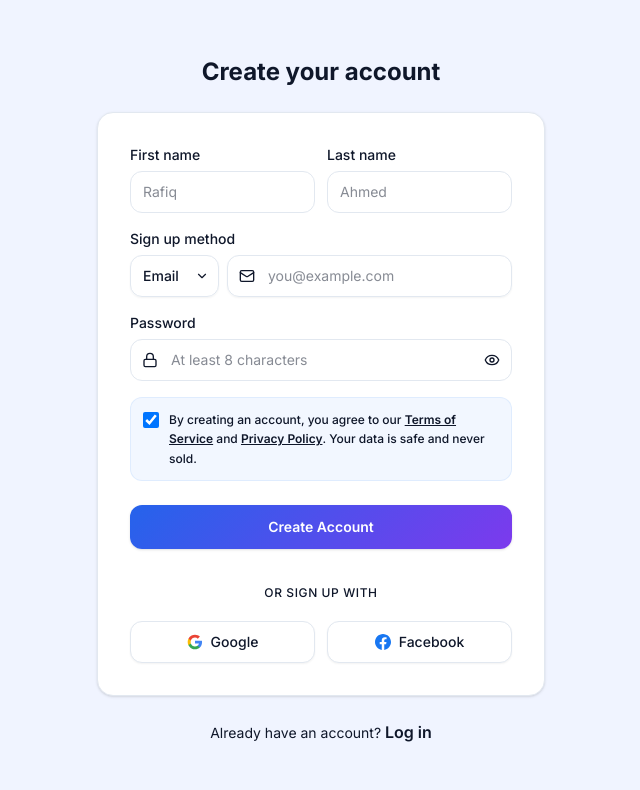
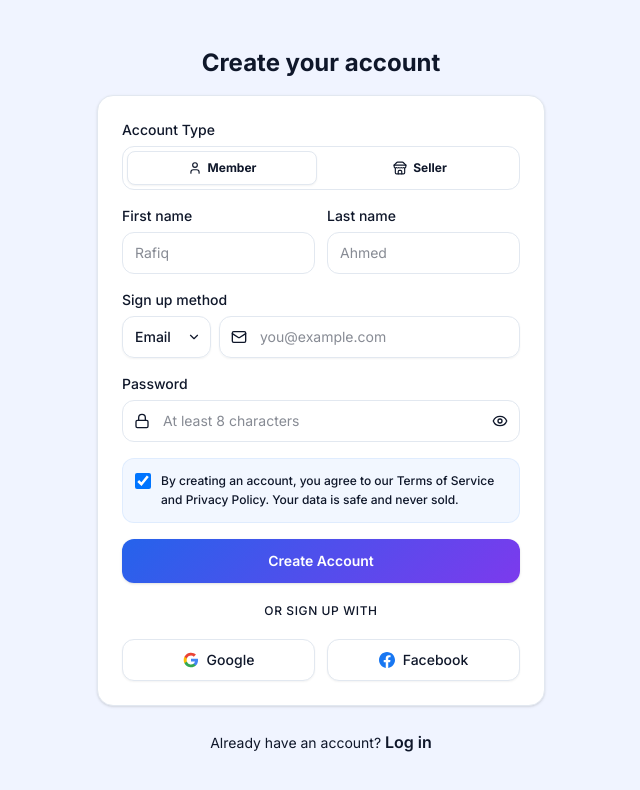
Before and after one commit to Zotish/Personal-project, a React (Vite) app: page /login in a window 1280 px wide. Both pictures are taken after typing "Sample123" into the empty fields and a click on the button "Create account". Shown: the top 790 px of the page, without its empty margins (319-959 px from the left). Built offline with nearby package versions, Linux system fonts and the light colour scheme.

Commit message:
Refine SignUp options: Member (for all users/sellers) and Seller (for verified shops/businesses)

```diff
--- a/src/app/pages/Auth.tsx
+++ b/src/app/pages/Auth.tsx
@@ -1,6 +1,6 @@
 import { useState } from "react";
 import { useNavigate } from "react-router";
-import { Globe, Eye, EyeOff, Mail, Lock, User, ChevronLeft, CheckCircle, Smartphone, ChevronDown } from "lucide-react";
+import { Globe, Eye, EyeOff, Mail, Lock, User, ChevronLeft, CheckCircle, Smartphone, ChevronDown, Store, ShieldCheck, Briefcase } from "lucide-react";
 
 // Brand icons
 const GoogleIcon = () => (
@@ -100,7 +100,7 @@ export function Login() {
             <div className="mt-4 text-xs text-muted-foreground">
               Didn't receive code?{" "}
               <button
-                onClick={() => { setOtp(["4","2","7","1","8","9"]); setErrorMsg(""); }}
+                onClick={() => { setOtp(["4", "2", "7", "1", "8", "9"]); setErrorMsg(""); }}
                 className="text-primary font-semibold hover:underline"
               >
                 Resend OTP
@@ -258,21 +258,115 @@ export function SignUp() {
   const [method, setMethod] = useState<"email" | "phone">("email");
   const [countryCode, setCountryCode] = useState("+1");
 
+  // Role & Seller Onboarding State
+  const [role, setRole] = useState<"user" | "seller">("user");
+  const [sellerType, setSellerType] = useState<"individual" | "business">("individual");
+  const [businessCategory, setBusinessCategory] = useState("furniture");
+
   return (
     <div className="min-h-screen bg-background flex items-center justify-center p-4">
       <div className="w-full max-w-md">
         {/* Header */}
-        <div className="text-center mb-6">
-          <h1 className="text-2xl font-bold text-foreground">Create your account</h1>
+        <div className="text-center mb-4">
+          <h1 className="text-2xl font-bold text-foreground">
+            {role === "seller" ? "Create Seller Account" : "Create your account"}
+          </h1>
         </div>
 
-        <div className="bg-white rounded-2xl shadow-sm border border-border p-6 sm:p-8">
+        <div className="bg-white rounded-2xl shadow-sm border border-border p-5 sm:p-6">
           {/* Form Input Fields */}
           <div className="space-y-4">
-            {/* 1. First Name & Last Name */}
+
+            {/* 0. Account Type Side-by-Side Segmented Selector */}
+            <div>
+              <label className="text-sm font-medium text-foreground block mb-1.5">
+                Account Type
+              </label>
+              <div className="grid grid-cols-2 gap-2 p-1 bg-secondary/80 rounded-xl border border-border">
+                <button
+                  type="button"
+                  onClick={() => setRole("user")}
+                  className={`py-2 px-3 rounded-lg text-xs font-bold transition flex items-center justify-center gap-1.5 cursor-pointer ${role === "user"
+                      ? "bg-white text-primary shadow-xs border border-border/40"
+                      : "text-muted-foreground hover:text-foreground"
+                    }`}
+                >
+                  <User className="w-3.5 h-3.5" />
+                  <span>Member</span>
+                </button>
+                <button
+                  type="button"
+                  onClick={() => setRole("seller")}
+                  className={`py-2 px-3 rounded-lg text-xs font-bold transition flex items-center justify-center gap-1.5 cursor-pointer ${role === "seller"
+                      ? "bg-primary text-white shadow-xs"
+                      : "text-muted-foreground hover:text-foreground"
+                    }`}
+                >
+                  <Store className="w-3.5 h-3.5" />
+                  <span>Seller</span>
+                </button>
+              </div>
+            </div>
+
+            {/* BUSINESS / MERCHANT SPECIFIC ONBOARDING UI */}
+            {role === "seller" && (
+              <div className="space-y-3 p-3 bg-blue-50/60 rounded-xl border border-blue-100 animate-in fade-in duration-200">
+                <div className="flex items-center justify-between">
+                  <span className="text-xs font-bold text-primary flex items-center gap-1">
+                    <Store className="w-3.5 h-3.5" /> Merchant / Shop Profile Mode
+                  </span>
+                  <span className="text-[10px] bg-blue-100 text-primary font-semibold px-2 py-0.5 rounded-full flex items-center gap-1">
+                    <ShieldCheck className="w-3 h-3" /> Anti-Scam Protected
+                  </span>
+                </div>
+
+                {/* Business Name Field for Shop Owners */}
+                <div>
+                  <label className="text-xs font-semibold text-foreground block mb-1">Business / Shop Name</label>
+                  <input
+                    type="text"
+                    placeholder="e.g. Queens Used Furniture & Resale"
+                    className="w-full px-3 py-2 bg-white rounded-lg border border-border text-xs text-foreground placeholder:text-muted-foreground focus:outline-none focus:ring-1 focus:ring-primary transition shadow-xs"
+                  />
+                </div>
+
+                {/* Business Category Selection */}
+                <div>
+                  <label className="text-xs font-semibold text-foreground block mb-1">Business Category</label>
+                  <div className="relative">
+                    <select
+                      value={businessCategory}
+                      onChange={(e) => setBusinessCategory(e.target.value)}
+                      className="w-full px-3 py-2 bg-white rounded-lg border border-border text-xs font-medium text-foreground focus:outline-none cursor-pointer appearance-none pr-7 shadow-xs"
+                    >
+                      <option value="furniture">🪑 Used Furniture & Resale</option>
+                      <option value="grocery">🛒 Grocery & Supermarket</option>
+                      <option value="legal">⚖️ Legal & Immigration Services</option>
+                      <option value="electronics">🔌 Electronics & Appliances</option>
+                      <option value="general">📦 General Thrift & Goods</option>
+                    </select>
+                    <ChevronDown className="absolute right-2.5 top-1/2 -translate-y-1/2 w-3.5 h-3.5 text-muted-foreground pointer-events-none" />
+                  </div>
+                </div>
+
+                {/* ITIN / EIN Optional Tax Field for Business Verification */}
+                <div>
+                  <label className="text-xs font-semibold text-foreground block mb-1">ITIN or EIN Number (Optional)</label>
+                  <input
+                    type="text"
+                    placeholder="e.g. 9XX-XX-XXXX (For Verified Shop Badge)"
+                    className="w-full px-3 py-2 bg-white rounded-lg border border-border text-xs text-foreground placeholder:text-muted-foreground focus:outline-none focus:ring-1 focus:ring-primary transition shadow-xs"
+                  />
+                </div>
+              </div>
+            )}
+
+            {/* 1. First Name & Last Name (or Owner Name for Business) */}
             <div className="grid grid-cols-2 gap-3">
               <div>
-                <label className="text-sm font-medium text-foreground block mb-1.5">First name</label>
+                <label className="text-sm font-medium text-foreground block mb-1.5">
+                  {role === "seller" && sellerType === "business" ? "Owner first name" : "First name"}
+                </label>
                 <input
                   type="text"
                   placeholder="Rafiq"
@@ -280,7 +374,9 @@ export function SignUp() {
                 />
               </div>
               <div>
-                <label className="text-sm font-medium text-foreground block mb-1.5">Last name</label>
+                <label className="text-sm font-medium text-foreground block mb-1.5">
+                  {role === "seller" && sellerType === "business" ? "Owner last name" : "Last name"}
+                </label>
                 <input
                   type="text"
                   placeholder="Ahmed"
@@ -372,23 +468,28 @@ export function SignUp() {
                 className="mt-0.5 w-4 h-4 rounded border-primary/40 text-primary focus:ring-primary cursor-pointer flex-shrink-0"
               />
               <p className="text-xs text-primary leading-relaxed">
-                By creating an account, you agree to our <span className="font-semibold underline">Terms of Service</span> and <span className="font-semibold underline">Privacy Policy</span>. Your data is safe and never sold.
+                {role === "seller"
+                  ? "By creating a seller account, you agree to our Seller Code of Conduct, Escrow Policy, and Anti-Scam Protection terms."
+                  : "By creating an account, you agree to our Terms of Service and Privacy Policy. Your data is safe and never sold."}
               </p>
             </label>
 
             {/* Submit Button */}
             <button
               onClick={() => navigate(method === "email" ? "/verify-email" : "/onboarding/country")}
-              className="w-full py-3 rounded-xl text-white font-semibold text-sm shadow-sm hover:opacity-90 transition mt-2"
+              className="w-full py-3 rounded-xl text-white font-semibold text-sm shadow-sm hover:opacity-90 transition mt-2 flex items-center justify-center gap-2"
               style={{ background: "linear-gradient(135deg, #2563eb 0%, #7c3aed 100%)" }}
             >
-              Create Account
+              {role === "seller" ? <Store className="w-4 h-4" /> : null}
+              <span>{role === "seller" ? "Create Seller Account" : "Create Account"}</span>
             </button>
 
             {/* Divider */}
             <div className="relative flex items-center gap-3 my-5">
               <div className="flex-1 h-px bg-border" />
-              <span className="text-xs text-muted-foreground font-medium uppercase tracking-wider">or sign up with</span>
+              <span className="text-xs text-muted-foreground font-medium uppercase tracking-wider">
+                {role === "seller" ? "or sign up seller with" : "or sign up with"}
+              </span>
               <div className="flex-1 h-px bg-border" />
             </div>
 
--- a/src/app/pages/MapDiscovery.tsx
+++ b/src/app/pages/MapDiscovery.tsx
@@ -701,6 +701,7 @@ function MapPlaceCard({
   place: Place; markerPx: { x: number; y: number };
   containerSize: { w: number; h: number };
   onClose: () => void; onViewDetails: () => void; onDirections: () => void;
+  key?: string | number;
 }) {
   const [saved, setSaved] = useState(false);
   const color = categoryColors[place.category] ?? "#6366f1";
```
Also changed, not shown: guidelines/Guidelines.md (+2 -0 lines).
